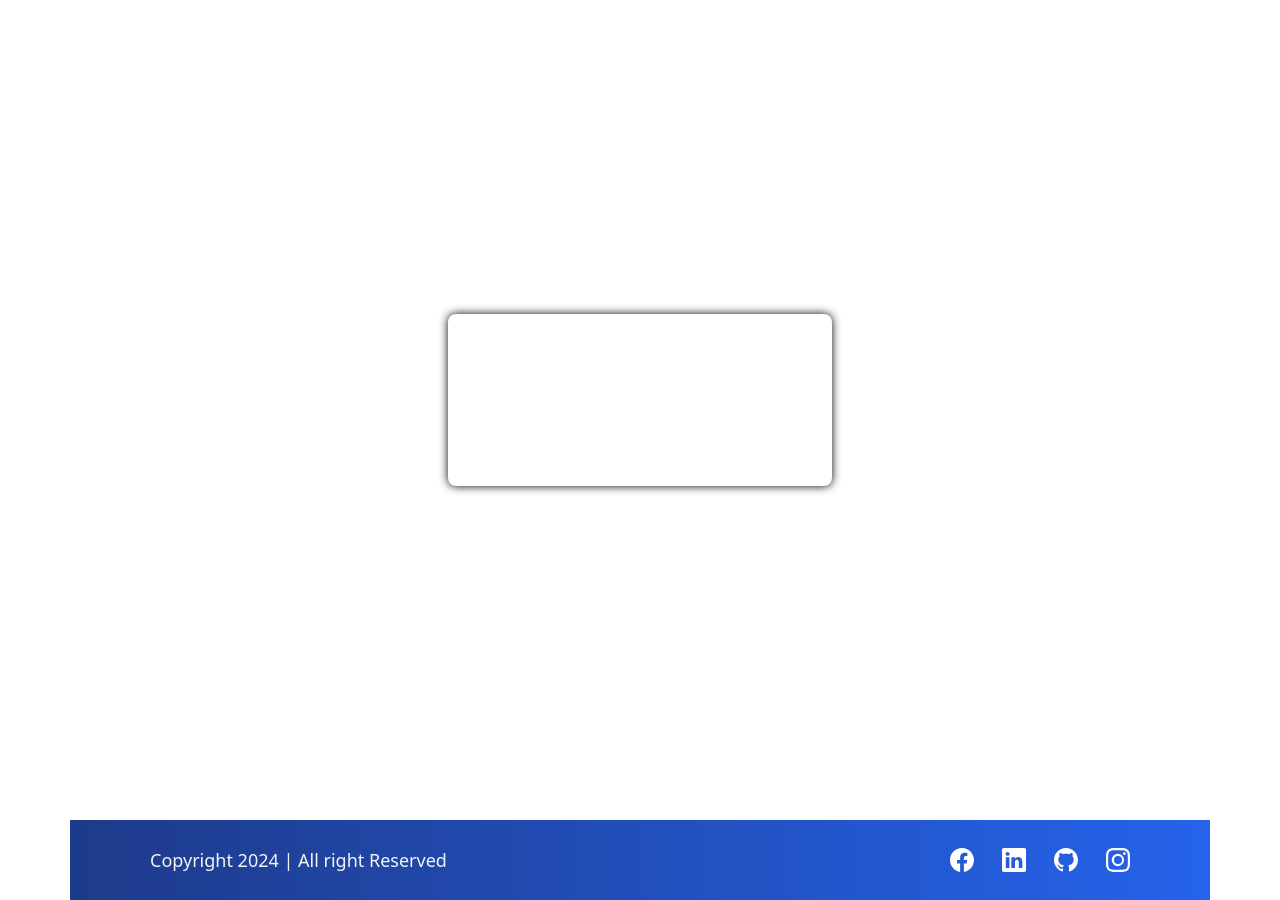
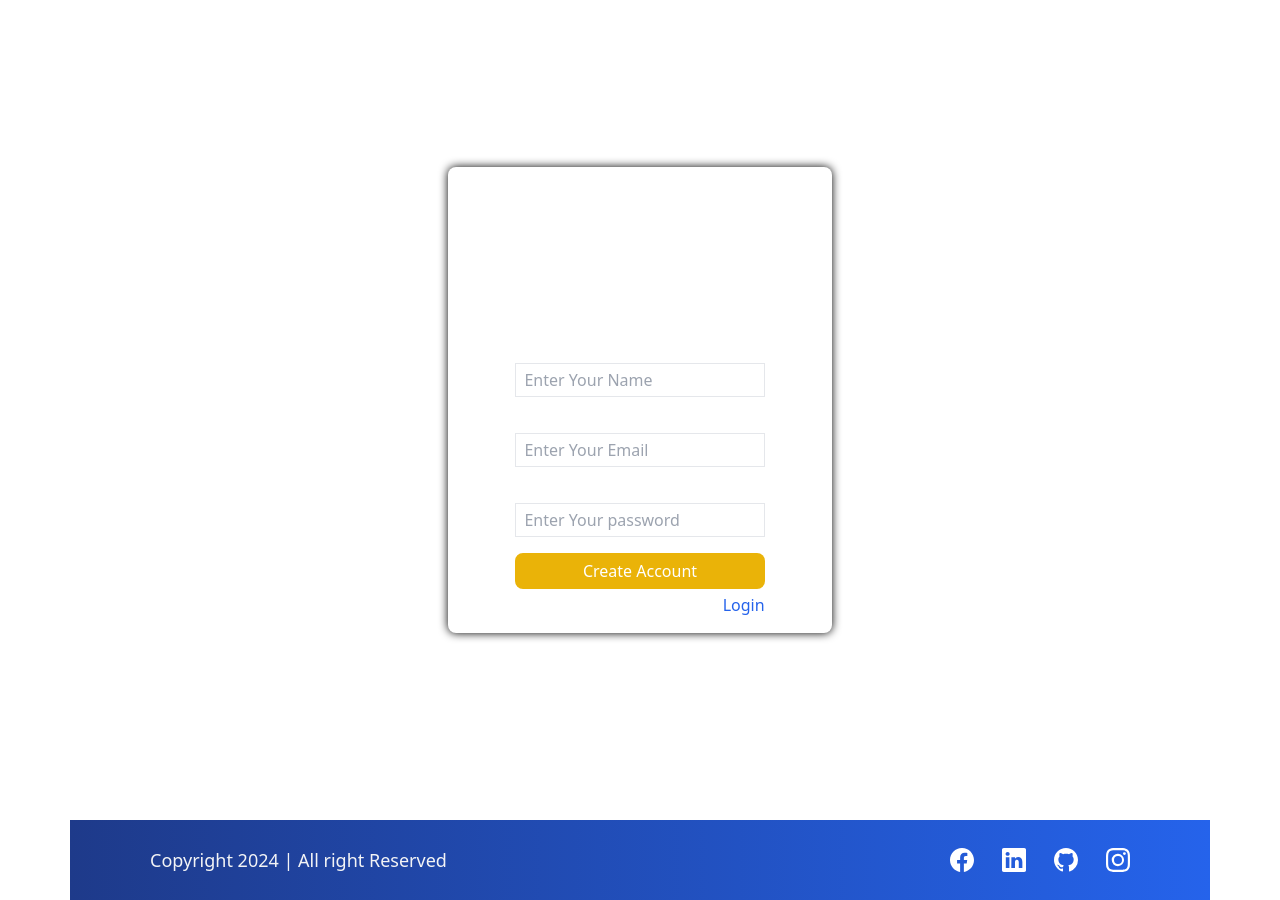
Before and after one commit to Akashchoudhary01/LMS-FrontendNew, a React (Vite) app: page /register in a window 1280 px wide. Built offline with nearby package versions, Linux system fonts and the light colour scheme.

Commit message:
update-signup

```diff
--- a/src/Pages/Signup.jsx
+++ b/src/Pages/Signup.jsx
@@ -1,34 +1,137 @@
 import { useState } from "react";
 import HomeLayout from "../Layouts/HomeLayout";
 import { BsPersonCircle } from "react-icons/bs";
+import { Link, useNavigate } from "react-router-dom";
+import { useDispatch } from "react-redux";
+function Singup() {
+  const dispatch = useDispatch();
+  const nevigator = useNavigate();
 
-function Singup(){
+  const [previewImage, setPreviewImage] = useState("");
+  const [singupData, setSingupData] = useState({
+    fullName: "",
+    email: "",
+    Password: "",
+    avatar: "",
+  });
 
-    const [previewImage , setPreviewImage] = useState("");
+  function handelUserInput(e) {
+    const { name, value } = e.target;
+    setSingupData({
+      ...singupData,
+      [name]: value,
+    });
+  }
+//   image handling
+function getImage(event){
+    event.preventDefault();
+    // getting the image
+    const uploadedImage = event.target.files[0];
 
-    return(
+    if(uploadedImage){
+        setSingupData({
+            ...singupData,
+            avatar :uploadedImage
+        });
+        const fileReader = new FileReader();
+        fileReader.readAsDataURL(uploadedImage);
+        fileReader.addEventListener("load" , function(){
+
+            setPreviewImage(this.result);
+        })
+    }
+}
+
+  return (
     <HomeLayout>
       <div className="flex overflow-x-auto flex-col h-[100vh] items-center justify-center">
         <form className="flex flex-col justify-center gap-3 rounded-lg p-4 text-white w-96 items-center shadow-[0_0_10px_black]">
           <h1 className="text-center text-2xl font-bold">Registration Page</h1>
 
-                    <label htmlFor="image_upload" classname ="cursor-pointer" >
+{/* Input for imag {/* Image Upload */}
+          <label htmlFor="image_uploads" className="cursor-pointer">
             {previewImage ? (
-                            <img src={previewImage} className="w-24 h-24 rounded-full m-auto"/>
-                        ) :(
-                            <BsPersonCircle className="w-24 h-24 rounded-full m-auto"/>
+              <img
+                src={previewImage}
+                className="w-24 h-24 rounded-full m-auto"
+                alt="preview-image"
+              />
+            ) : (
+              <BsPersonCircle className="w-24 h-24 rounded-full m-auto" />
             )}
           </label>
-                    <input type="file"
-                     id="imageUploader"
+          <input
+            onChange={getImage}
+            type="file"
+            id="image_uploads"
             className="hidden"
             name="image_uploads"
-                    accept=".jpg , .jpeg ,.png ,.svg" />
+            accept=".jpg, .jpeg, .png, .svg"
+          />
+
+
+          <div className="flex flex-col gap-1">
+            <label htmlFor="fullName"> User Name</label>
+            <input
+              type="text"
+              required
+              name="fullName"
+              id="fullName"
+              placeholder="Enter Your Name"
+              className="bg-transparent px-2 py-1 border"
+              onChange={handelUserInput}
+              value={singupData.fullName}
+            />
+            <div />
+
+            <div className="flex flex-col gap-1">
+              <label htmlFor="email"> Email</label>
+              <input
+                type="email"
+                required
+                name="email"
+                id="email"
+                placeholder="Enter Your Email"
+                className="bg-transparent px-2 py-1 border"
+                onChange={handelUserInput}
+                value={singupData.email}
+              />
+              <div />
+              <div className="flex flex-col gap-1">
+                <label htmlFor="Password"> Password</label>
+                <input
+                  type="password"
+                  required
+                  name="password"
+                  id="password"
+                  placeholder="Enter Your password"
+                  className="bg-transparent px-2 py-1 border"
+                  onChange={handelUserInput}
+                  value={singupData.Password}
+                />
+              </div>
+              <button
+                type="submit"
+                className="mt-3 rounded-lg h-9 bg-yellow-500 hover:bg-yellow-400 transition-all ease-in-out duration-300"
+              >
+                Create Account
+              </button>
+
+              <p className="text-center">
+                Already have an account ? &nbsp;
+                <Link
+                  className=" link text-blue-600 cursor-pointer decoration-transparent"
+                  to="/login"
+                >
+                  {" "}
+                  Login
+                </Link>
+              </p>
+            </div>
+          </div>
         </form>
       </div>
-
     </HomeLayout>
-    )
-
+  );
 }
 export default Singup;
```
Lines whose indentation alone changed are shown as unchanged.
